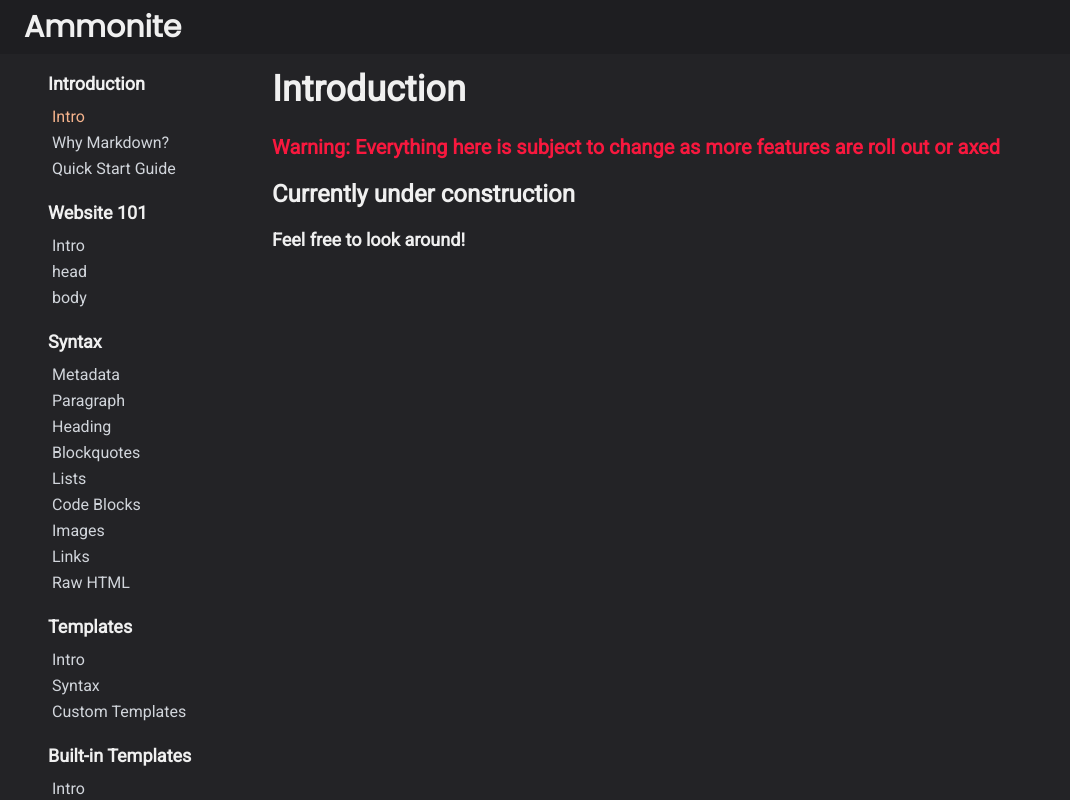
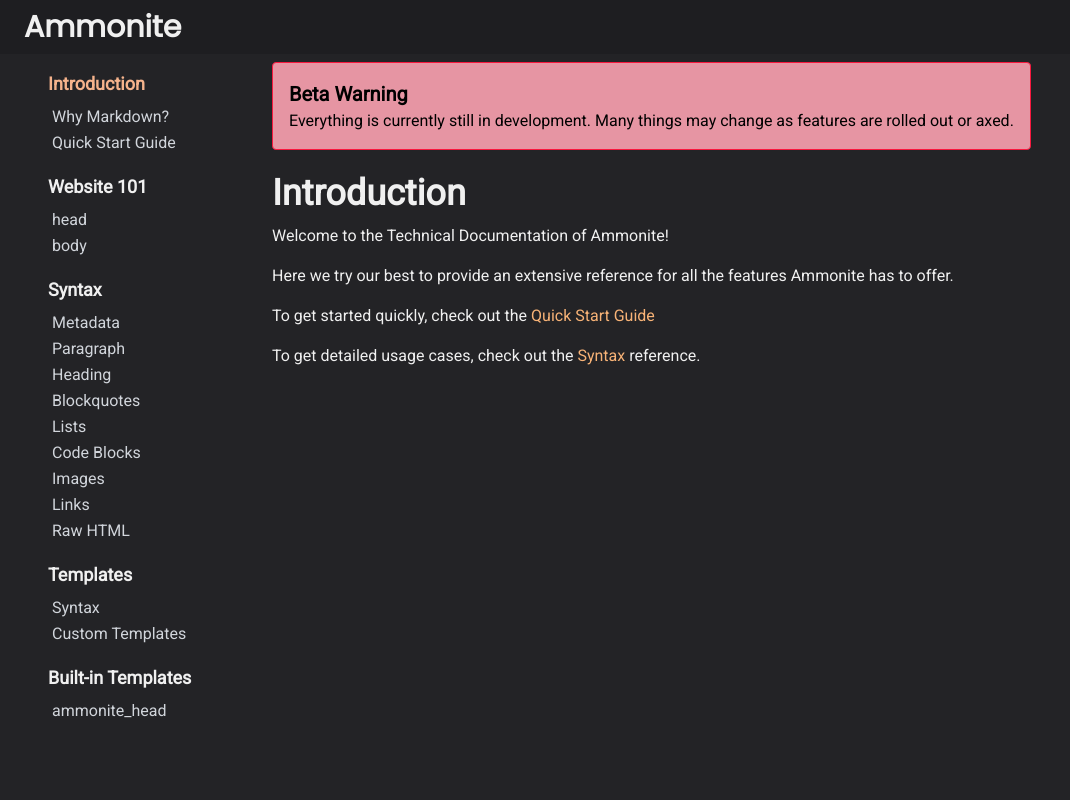
Before and after one commit to ammonite-dev/ammonite-docs, a SvelteKit app: page /docs in a window 1280 px wide. Shown: the top 800 px of the page, without its empty margins (0-1070 px from the left). Built offline with nearby package versions, Linux system fonts and the light colour scheme.

Commit message:
make section headers clickable

```diff
--- a/src/app.postcss
+++ b/src/app.postcss
@@ -4,7 +4,7 @@
 @tailwind utilities;
 
 .tech_doc a {
-	@apply text-primary-500;
+	@apply text-primary-500 hover:text-primary-300 duration-300;
 }
 
 .tech_doc h1 {
--- a/src/lib/constants/sections.ts
+++ b/src/lib/constants/sections.ts
@@ -7,10 +7,6 @@ export type SubsectionData = {
 };
 
 export const INTRODUCTION_SECTION: Array<SubsectionData> = [
-	{
-		name: 'Intro',
-		url: AppRoute.Docs
-	},
 	{
 		name: 'Why Markdown?',
 		url: AppRoute.DocsWhyMarkdown,
@@ -24,10 +20,6 @@ export const INTRODUCTION_SECTION: Array<SubsectionData> = [
 ];
 
 export const WEBSITE101_SECTION: Array<SubsectionData> = [
-	{
-		name: 'Intro',
-		url: AppRoute.DocsWebsite101
-	},
 	{
 		name: 'head',
 		url: AppRoute.DocsWebsite101Head
@@ -86,10 +78,6 @@ export const SYNTAX_SECTION: Array<SubsectionData> = [
 
 export const TEMPLATES_SECTION: Array<SubsectionData> = [
 	{
-		name: 'Intro',
-		url: AppRoute.DocsTemplates
-	},
-	{
 		name: 'Syntax',
 		url: AppRoute.DocsTemplatesSyntax
 	},
@@ -102,11 +90,6 @@ export const TEMPLATES_SECTION: Array<SubsectionData> = [
 
 export const BUILTIN_TEMPLATES_SECTION: Array<SubsectionData> = [
 	{
-		name: 'Intro',
-		url: AppRoute.DocsTemplatesBuiltIn,
-		bookmarks: []
-	},
-	{
 		name: 'ammonite_head',
 		url: AppRoute.DocsTemplatesAmmoniteHead,
 		bookmarks: []
--- a/src/lib/constants/table_of_contents.ts
+++ b/src/lib/constants/table_of_contents.ts
@@ -1,3 +1,4 @@
+import { AppRoute } from './routes';
 import {
 	BUILTIN_TEMPLATES_SECTION,
 	INTRODUCTION_SECTION,
@@ -18,6 +19,7 @@ export enum Section {
 export type SectionData = {
 	section: Section;
 	name: string;
+	url?: string;
 	subsections: Array<SubsectionData>;
 };
 
@@ -25,26 +27,31 @@ export const SECTIONS: Array<SectionData> = [
 	{
 		section: Section.Introduction,
 		name: 'Introduction',
+		url: AppRoute.Docs,
 		subsections: INTRODUCTION_SECTION
 	},
 	{
 		section: Section.Website101,
 		name: 'Website 101',
+		url: AppRoute.DocsWebsite101,
 		subsections: WEBSITE101_SECTION
 	},
 	{
 		section: Section.Syntax,
 		name: 'Syntax',
+		url: AppRoute.DocsSyntax,
 		subsections: SYNTAX_SECTION
 	},
 	{
 		section: Section.Templates,
 		name: 'Templates',
+		url: AppRoute.DocsTemplates,
 		subsections: TEMPLATES_SECTION
 	},
 	{
 		section: Section.BuiltInTemplates,
 		name: 'Built-in Templates',
+		url: AppRoute.DocsTemplatesBuiltIn,
 		subsections: BUILTIN_TEMPLATES_SECTION
 	}
 ];
--- /dev/null
+++ b/src/routes/+page.ts
@@ -0,0 +1,5 @@
+import { redirect } from '@sveltejs/kit';
+
+export function load() {
+	throw redirect(301, '/docs');
+}
--- a/src/routes/docs/+layout.svelte
+++ b/src/routes/docs/+layout.svelte
@@ -30,9 +30,7 @@
 <div class="flex sm:flex-row flex-col flex-nowrap">
 	<div>
 		<!-- Desktop sidebar -->
-		<div
-			class="sm:block hidden pr-4 w-52 overflow-y-auto max-h-screen"
-		>
+		<div class="sm:block hidden pr-4 w-52 overflow-y-auto max-h-screen">
 			<Sidebar path={$page.url.pathname} />
 		</div>
 		<!-- Mobile hamburger -->
@@ -42,5 +40,6 @@
 	</div>
 	<div class="min-w-0 px-4">
 		<slot />
+		<div class="h-12" />
 	</div>
 </div>
--- a/src/routes/docs/+page.svelte
+++ b/src/routes/docs/+page.svelte
@@ -1,8 +1,38 @@
+<script>
+	import { COMPANY_NAME } from '$lib/constants/company';
+	import { AppRoute } from '$lib/constants/routes';
+</script>
+
 <div class="tech_doc">
+	<div
+		class="
+		text-black
+		bg-errorLight
+		border-errorDark
+		border rounded
+		p-4 my-2"
+	>
+		<div class="font-bold text-xl">Beta Warning</div>
+		<div>
+			Everything is currently still in development. Many things may change as features are rolled
+			out or axed.
+		</div>
+	</div>
 	<h1>Introduction</h1>
-	<h4 class="text-errorDark">
-		Warning: Everything here is subject to change as more features are roll out or axed
-	</h4>
-	<h3>Currently under construction</h3>
-	<h5>Feel free to look around!</h5>
+	<p>
+		Welcome to the Technical Documentation of {COMPANY_NAME}!
+	</p>
+	<div class="h-4" />
+	<p>
+		Here we try our best to provide an extensive reference for all the features {COMPANY_NAME} has to
+		offer.
+	</p>
+	<div class="h-4" />
+	<p>
+		To get started quickly, check out the <a href={AppRoute.DocsQuickStart}>Quick Start Guide</a>
+	</p>
+	<div class="h-4" />
+	<p>
+		To get detailed usage cases, check out the <a href={AppRoute.DocsSyntax}>Syntax</a> reference.
+	</p>
 </div>
--- a/src/routes/docs/Hamburger.svelte
+++ b/src/routes/docs/Hamburger.svelte
@@ -15,6 +15,11 @@
 	const SECTION_STYLE = `
         ${FONT_SIZES['lg']} ${FONT_WEIGHT['bold']}
         pt-4 pb-2
+    `;
+
+	const SECTION_LINK_STYLE = `
+		duration-300
+		${FONT_COLOR_HOVER['accentPrimary']}
     `;
 
 	const SECTION_ITEM_STYLE_SHARED = `
@@ -69,19 +74,28 @@
 		</div>
 		<div class="px-6">
 			{#each SECTIONS as section}
-				<div class={SECTION_STYLE}>{section.name}</div>
-				<ul class="flex flex-col">
+				{#if section.url}
+					<div class={SECTION_STYLE}>
+						<a class={SECTION_LINK_STYLE} href={section.url}>{section.name}</a>
+					</div>
+				{:else}
+					<div class={SECTION_STYLE}>{section.name}</div>
+				{/if}
+				<div class="flex flex-col">
 					{#each section.subsections ?? [] as subsection}
 						{#if subsection.url === $page.url.pathname}
-							<a class={SECTION_ITEM_STYLE_SELECTED} href={subsection.url}>{subsection.name}</a>
+							<a id="#{section.name}" class={SECTION_ITEM_STYLE_SELECTED} href={subsection.url}
+								>{subsection.name}</a
+							>
 						{:else}
-							<a class={SECTION_ITEM_STYLE_DEFAULT} href={subsection.url}>{subsection.name}</a>
+							<a id="#{section.name}" class={SECTION_ITEM_STYLE_DEFAULT} href={subsection.url}
+								>{subsection.name}</a
+							>
 						{/if}
 					{/each}
-				</ul>
+				</div>
 			{/each}
 		</div>
-		<div class="h-6" />
-		<div>Debug: {path}</div>
+		<div class="h-12" />
 	</div>
 </div>
--- a/src/routes/docs/Sidebar.svelte
+++ b/src/routes/docs/Sidebar.svelte
@@ -8,6 +8,15 @@
         ${FONT_SIZES['lg']} ${FONT_WEIGHT['bold']}
         pt-4 pb-2
     `;
+
+	const SECTION_LINK_STYLE = `
+		duration-300
+		${FONT_COLOR_HOVER['accentPrimary']}
+    `;
+
+	const SECTION_LINK_STYLE_SELECTED = `
+		${FONT_COLOR['accentPrimary']}
+	`;
 
 	const SECTION_ITEM_STYLE_SHARED = `
 		pl-1 pb-0.5
@@ -29,16 +38,30 @@
 
 <div>
 	{#each SECTIONS as section}
-		<div class={SECTION_STYLE}>{section.name}</div>
-		<ul class="flex flex-col">
+		{#if section.url}
+			<div class={SECTION_STYLE}>
+				{#if section.url === $page.url.pathname}
+					<a class={SECTION_LINK_STYLE_SELECTED} href={section.url}>{section.name}</a>
+				{:else}
+					<a class={SECTION_LINK_STYLE} href={section.url}>{section.name}</a>
+				{/if}
+			</div>
+		{:else}
+			<div class={SECTION_STYLE}>{section.name}</div>
+		{/if}
+		<div class="flex flex-col">
 			{#each section.subsections ?? [] as subsection}
 				{#if subsection.url === $page.url.pathname}
-					<a class={SECTION_ITEM_STYLE_SELECTED} href={subsection.url}>{subsection.name}</a>
+					<a id="#{section.name}" class={SECTION_ITEM_STYLE_SELECTED} href={subsection.url}
+						>{subsection.name}</a
+					>
 				{:else}
-					<a class={SECTION_ITEM_STYLE_DEFAULT} href={subsection.url}>{subsection.name}</a>
+					<a id="#{section.name}" class={SECTION_ITEM_STYLE_DEFAULT} href={subsection.url}
+						>{subsection.name}</a
+					>
 				{/if}
 			{/each}
-		</ul>
+		</div>
 	{/each}
 	<div class="h-12" />
 </div>
--- a/src/routes/docs/syntax/+page.svelte
+++ b/src/routes/docs/syntax/+page.svelte
@@ -1,3 +1,7 @@
+<script>
+	import { SYNTAX_SECTION } from '$lib/constants/sections';
+</script>
+
 <div class="tech_doc">
 	<h1>Syntax</h1>
 	<p>
@@ -5,4 +9,9 @@
 		of the syntax is Markdown, so you may skip most of this if you are already proficient with
 		Markdown.
 	</p>
+	<ul>
+		{#each SYNTAX_SECTION as section}
+			<li><a href={section.url}>{section.name}</a></li>
+		{/each}
+	</ul>
 </div>
--- a/src/routes/docs/templates/built_in/ammonite_head/+page.svelte
+++ b/src/routes/docs/templates/built_in/ammonite_head/+page.svelte
@@ -1,21 +1,21 @@
 <script lang="ts">
-
 	const PARAMETERS = [
 		{
-			name: "title",
-			data_type: "String",
-			description: "Sets the title of the web page",
+			name: 'title',
+			data_type: 'String',
+			description: 'Sets the title of the web page'
 		},
 		{
-			name: "description",
-			data_type: "String",
-			description: "Sets the description of the web page for Google Search, Twitter preview, etc.",
+			name: 'description',
+			data_type: 'String',
+			description: 'Sets the description of the web page for Google Search, Twitter preview, etc.'
 		},
 		{
-			name: "thumbnail_url",
-			data_type: "String",
-			description: "Sets the thumbnail image of the web page for Google Search, Twitter preview, etc.",
-		},
+			name: 'thumbnail_url',
+			data_type: 'String',
+			description:
+				'Sets the thumbnail image of the web page for Google Search, Twitter preview, etc.'
+		}
 	];
 </script>
 
@@ -38,11 +38,11 @@
 		</thead>
 		<tbody>
 			{#each PARAMETERS as param}
-			<tr>
-				<td class="table_cell font-mono">{param.name}</td>
-				<td class="table_cell font-mono">{param.data_type}</td>
-				<td class="table_cell">{param.description}</td>
-			</tr>
+				<tr>
+					<td class="table_cell font-mono">{param.name}</td>
+					<td class="table_cell font-mono">{param.data_type}</td>
+					<td class="table_cell">{param.description}</td>
+				</tr>
 			{/each}
 		</tbody>
 	</table>
--- a/tailwind.config.cjs
+++ b/tailwind.config.cjs
@@ -62,7 +62,7 @@ const config = {
 		extend: {
 			colors: {
 				errorDark: '#f8183e',
-				errorLight: '#fca3b2',
+				errorLight: '#e695a3',
 				successDark: '#07D95A',
 				successLight: '#9CF0BD',
 				primary: BRAND_PRIMARY,
```
Also changed, not shown: src/routes/docs/syntax/images/+page.svelte (+64 -1 lines).
